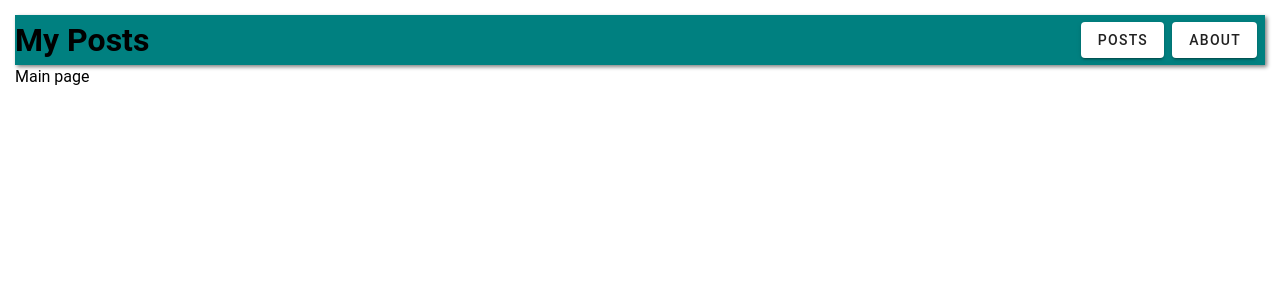
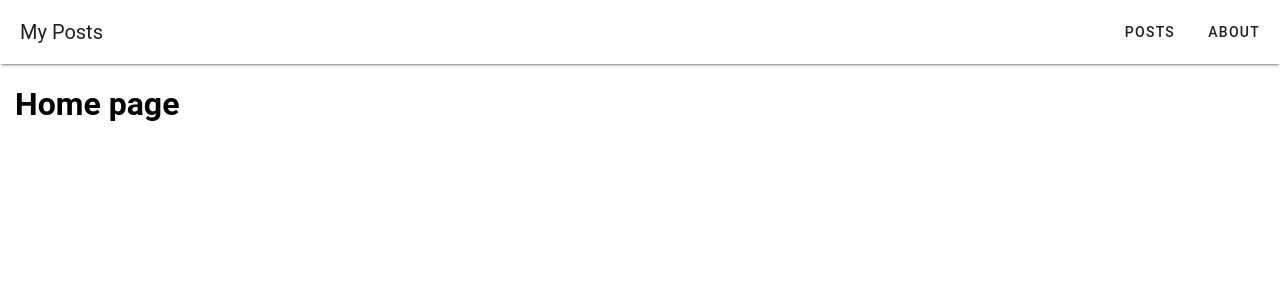
Before and after one commit to lehaSVV2009/vue-demo, a Vue app: page / in a window 1280 px wide. Shown: the top 300 px of the page. Built offline with nearby package versions, Linux system fonts and the light colour scheme.

Commit message:
Add vuetify appbar

```diff
--- a/src/App.vue
+++ b/src/App.vue
@@ -14,7 +14,7 @@ export default {
 
 <style>
 #app {
-  margin: 15px;
+  margin: 80px 15px 15px 15px;
 }
 
 * {
--- a/src/pages/MainPage.vue
+++ b/src/pages/MainPage.vue
@@ -1,5 +1,5 @@
 <template>
-  Main page
+  <h1>Home page</h1>
 </template>
 
 <script>
--- a/src/pages/NavBar.vue
+++ b/src/pages/NavBar.vue
@@ -1,10 +1,13 @@
 <template>
-  <div class="navbar">
-    <h1 @click="$router.push('/')">My Posts</h1>
-    <div class="navar__buttons"></div>
-    <v-btn class="mr-2" @click="$router.push('/posts')">Posts</v-btn>
-    <v-btn class="mr-2" @click="$router.push('/about')">About</v-btn>
-  </div>
+  <v-layout>
+    <v-app-bar :elevation="2">
+      <v-app-bar-title @click="$router.push('/')">My Posts</v-app-bar-title>
+      <template v-slot:append>
+        <v-btn @click="$router.push('/posts')">Posts</v-btn>
+        <v-btn @click="$router.push('/about')">About</v-btn>
+      </template>
+    </v-app-bar>
+  </v-layout>
 </template>
 
 <script>
@@ -12,15 +15,4 @@ export default {};
 </script>
 
 <style scoped>
-.navbar {
-  height: 50px;
-  background-color: teal;
-  box-shadow: 2px 2px 4px gray;
-  display: flex;
-  align-items: center;
-}
-
-.navar__buttons {
-  margin-left: auto;
-}
 </style>
```
